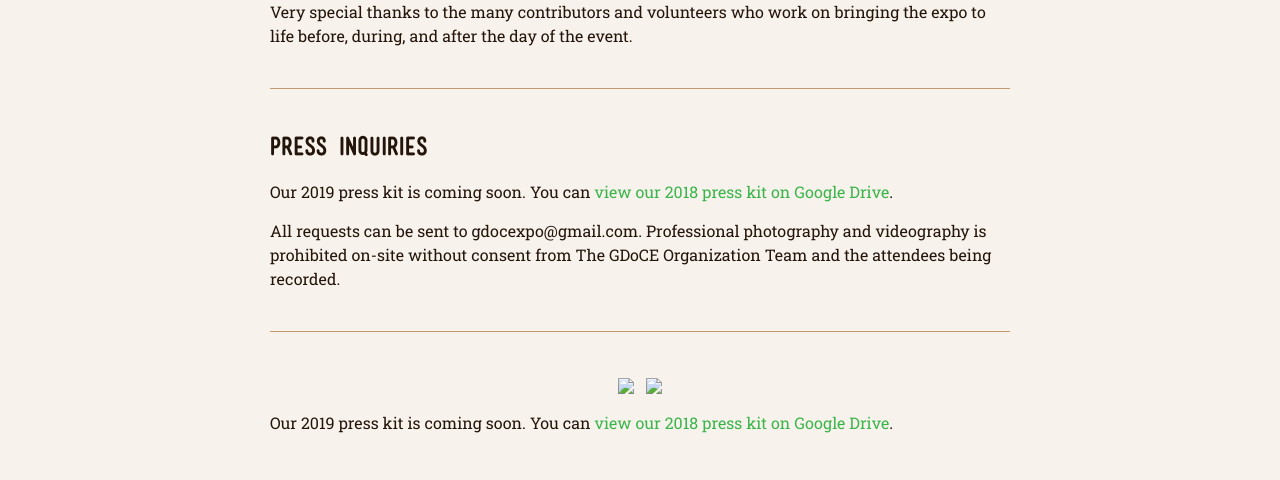
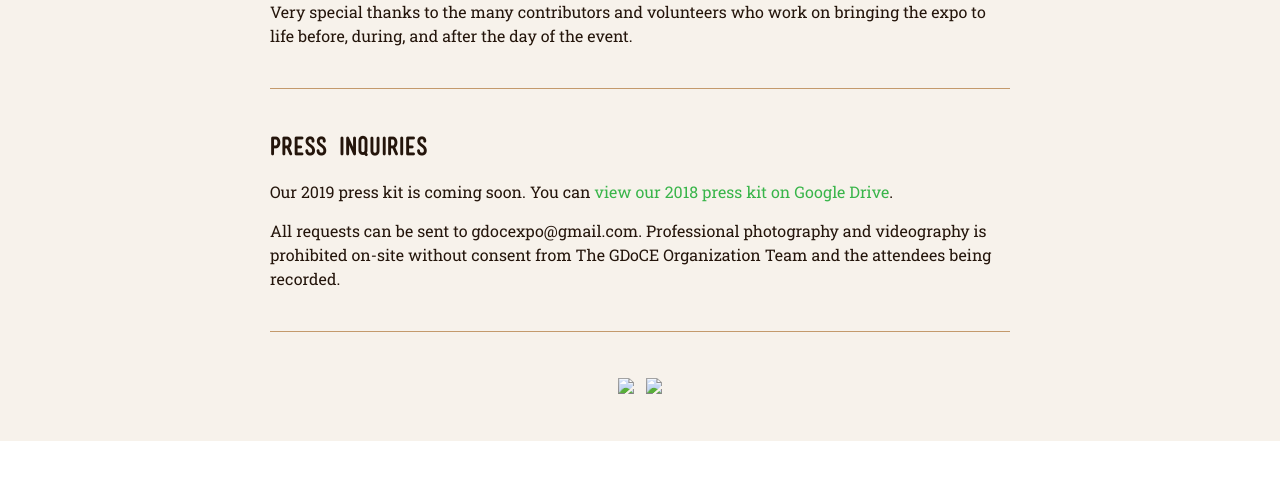
Before and after one commit to BrooklynGamery/gdocexpo, a Jekyll site: the page built from index.html, in a window 1280 px wide and 900 px high, scrolled down 5016 px, cut to the strip 420-900 px from the top of the window. Built offline with Jekyll 4.4.1, drawn with Linux system fonts in a browser that asks for light colours; after the commit the page ends 5877 px from its top, so only the background shows below that.

Commit message:
fixed text error

```diff
--- a/_includes/footer.html
+++ b/_includes/footer.html
@@ -255,8 +255,6 @@
 	<img src="/_includes/icon-fb-g.svg"/>
 	</p>
 
-    <p>Our 2019 press kit is coming soon. You can <a href="http://bit.ly/gdoc18presskit ">view our 2018 press kit on Google Drive</a>.</p>
-
   </div>
 
 </footer>
```
